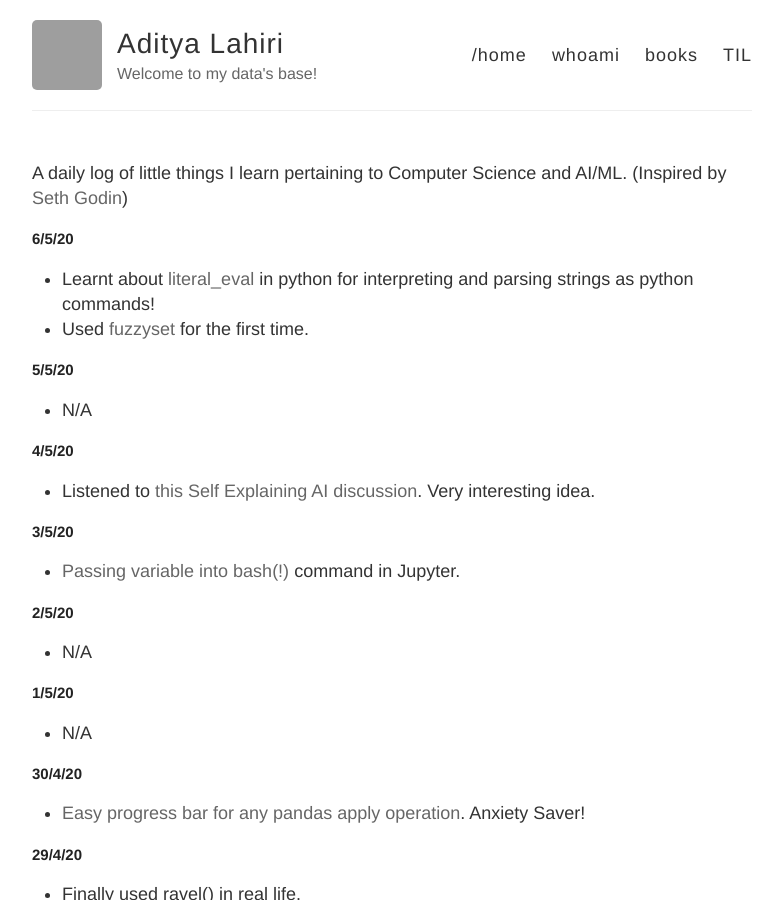
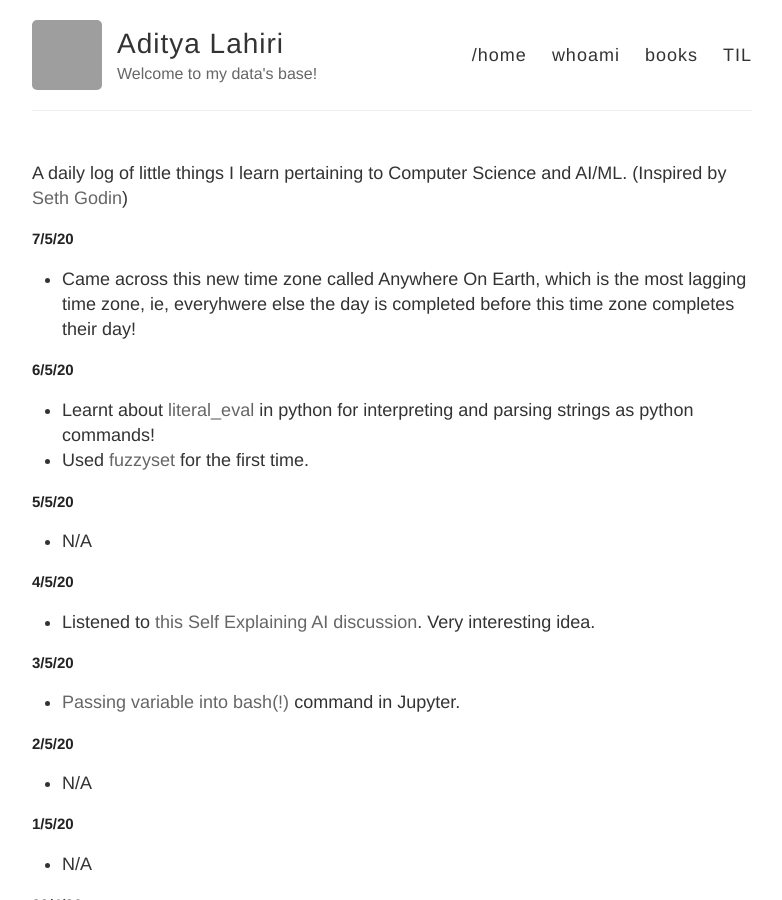
Before and after one commit to adityalahiri/adityalahiri.github.io, a Jekyll site: the page built from TIL.md, in a window 1280 px wide and 900 px high. Shown: the whole window, without its empty margins (248-1030 px from the left). Built offline with Jekyll 4.4.1, drawn with Linux system fonts in a browser that asks for light colours; our own code applies the rules of GitHub Pages for plain Markdown files; grey boxes are pictures that could not be loaded.

Commit message:
Update for 7/5/20

```diff
--- a/TIL.md
+++ b/TIL.md
@@ -1,5 +1,9 @@
 A daily log of little things I learn pertaining to Computer Science and AI/ML.
 (Inspired by [Seth Godin](https://seths.blog/))
+
+## 7/5/20
+
+* Came across this new time zone called Anywhere On Earth, which is the most lagging time zone, ie, everyhwere else the day is completed before this time zone completes their day!
 
 ## 6/5/20
 
```
